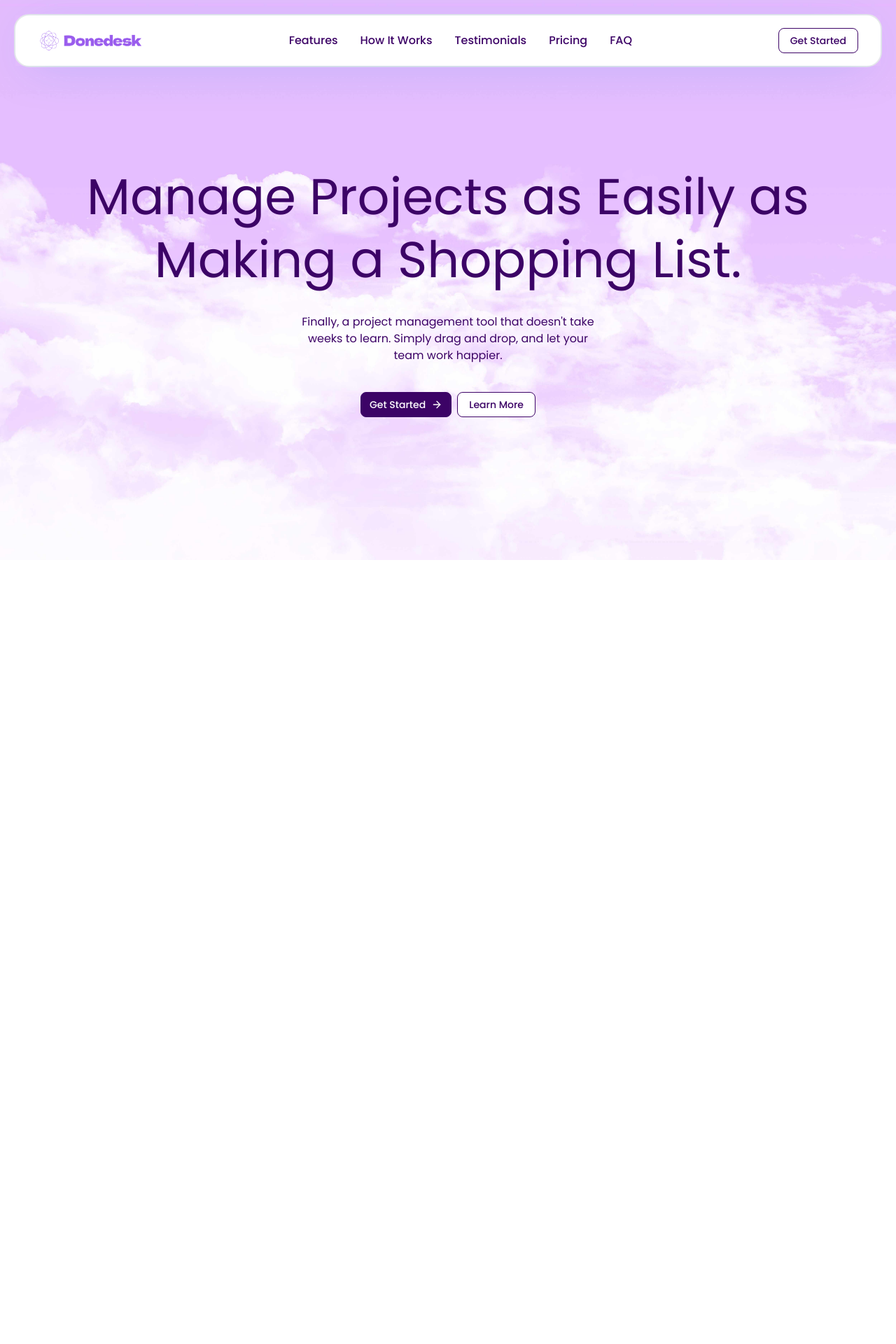
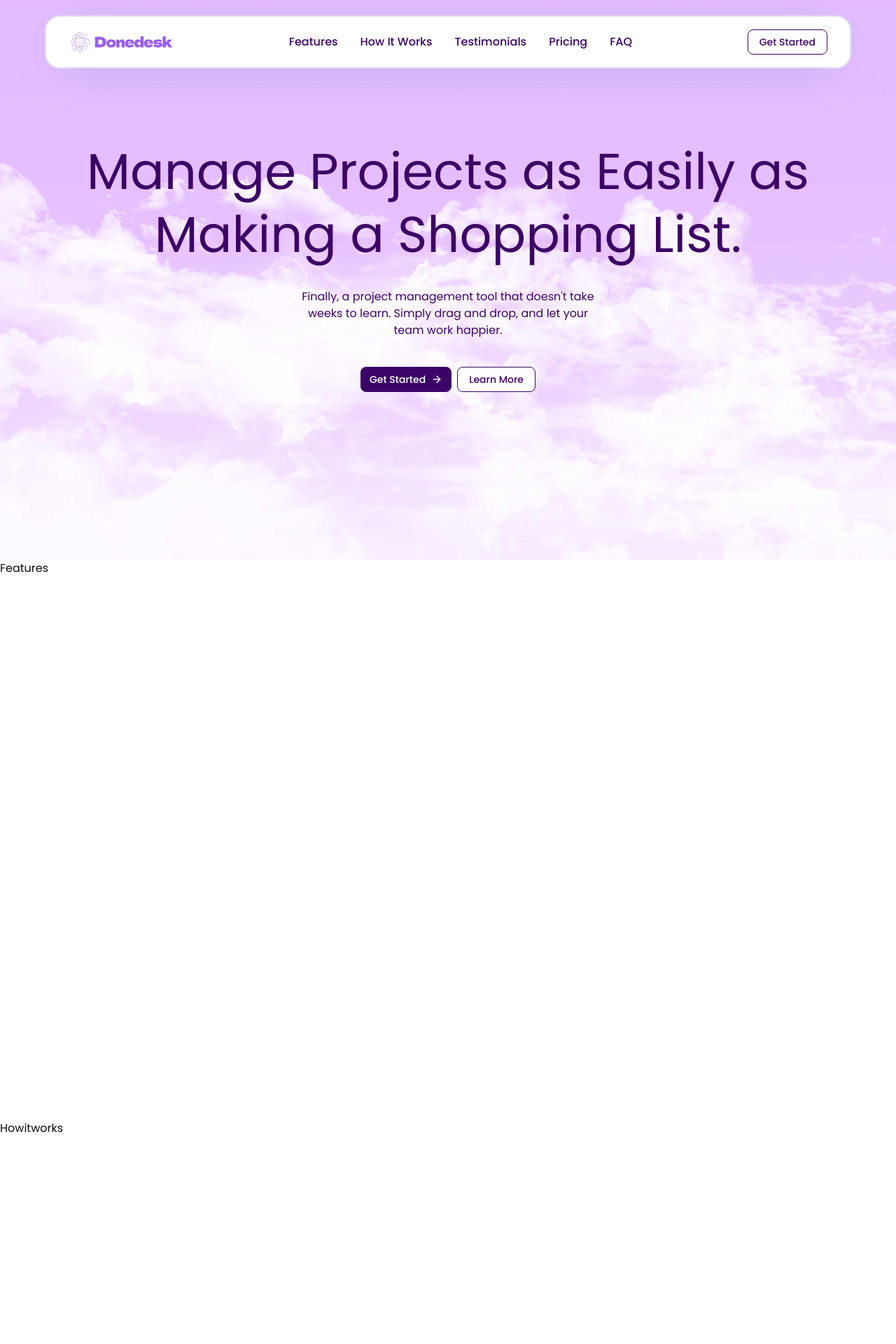
Before and after one commit to zeads/frontent-project-management-app, a Next.js app: page / in a window 1280 px wide. Shown: the top 1920 px of the page at 70% size. Before the commit the page ends 800 px from the top, so only its background shows below. Built offline with nearby package versions, Linux system fonts and the light colour scheme.

Commit message:
fix: navbar

```diff
--- a/app/layout.tsx
+++ b/app/layout.tsx
@@ -1,7 +1,8 @@
 import type { Metadata } from "next";
 import { Poppins } from "next/font/google";
 import "./globals.css";
-// import Navbar from "@/components/layout/Navbar";
+import Navbar from "@/components/layout/Navbar";
+import Footer from "@/components/layout/Footer";
 
 const poppins = Poppins({
   subsets: ["latin"],
@@ -25,9 +26,12 @@ export default function RootLayout({
 }>) {
   return (
     <html lang="en">
-      <body className={`${poppins.className} antialiased`}>
-        {/* <Navbar /> */}
+      <body
+        className={`${poppins.className} antialiased flex flex-col min-h-screen`}
+      >
+        <Navbar />
         {children}
+        <Footer />
       </body>
     </html>
   );
--- a/app/page.tsx
+++ b/app/page.tsx
@@ -1,11 +1,22 @@
 // import Navbar from "@/components/layout/Navbar";
 
+import Faq from "@/components/layout/Faq";
+import Features from "@/components/layout/Features";
+import Footer from "@/components/layout/Footer";
 import HomePage from "@/components/layout/HomePage";
+import Howitworks from "@/components/layout/Howitworks";
+import Pricing from "@/components/layout/Pricing";
+import Testimonials from "@/components/layout/Testimonials";
 
 export default function Home() {
   return (
     <div>
       <HomePage />
+      <Features />
+      <Howitworks />
+      <Pricing />
+      <Testimonials />
+      <Faq />
     </div>
   );
 }
--- /dev/null
+++ b/components/layout/Faq.tsx
@@ -0,0 +1,3 @@
+export default function Faq() {
+  return <div className="h-screen">Faq</div>;
+}
--- /dev/null
+++ b/components/layout/Features.tsx
@@ -0,0 +1,3 @@
+export default function Features() {
+  return <section className="h-screen">Features</section>;
+}
--- /dev/null
+++ b/components/layout/Footer.tsx
@@ -0,0 +1,7 @@
+export default function Footer() {
+  return (
+    <footer className="container mx-auto bg-white border-t border-slate-200 py-8 px-5 mt-20">
+      Footer
+    </footer>
+  );
+}
--- a/components/layout/HomePage.tsx
+++ b/components/layout/HomePage.tsx
@@ -1,12 +1,12 @@
 import { ArrowRight } from "lucide-react";
 import { Button } from "../ui/button";
-import Navbar from "./Navbar";
+// import Navbar from "./Navbar";
 
 export default function HomePage() {
   return (
-    <section className="h-screen bg-[url('/purple_sky.jpg')] bg-cover bg-center">
-      <Navbar />
-      <div className="flex flex-col items-center justify-center my-10 lg:pt-20">
+    <section className="h-screen bg-[url('/purple_sky.jpg')] bg-cover bg-center -mt-15">
+      {/* <Navbar /> */}
+      <div className="flex flex-col items-center justify-center pt-40 lg:pt-50">
         <h1 className="text-7xl text-purple-950 max-w-6xl text-center mb-8 leading-tight">
           Manage Projects as Easily as Making a Shopping List.
         </h1>
--- /dev/null
+++ b/components/layout/Howitworks.tsx
@@ -0,0 +1,3 @@
+export default function Howitworks() {
+  return <div className="h-screen">Howitworks</div>;
+}
--- a/components/layout/Navbar.tsx
+++ b/components/layout/Navbar.tsx
@@ -17,8 +17,8 @@ export default function Navbar() {
   ];
 
   return (
-    <div className="sticky top-0 z-50 flex items-center">
-      <nav className="bg-white border-2 rounded-3xl m-5 border-gray-200 w-full z-50 ">
+    <div className="flex items-center justify-center mt-15">
+      <nav className="bg-white border-2 rounded-3xl m-5 border-gray-200 w-full lg:w-6xl z-50 fixed ">
         <div className="max-w-7xl mx-auto px-4 sm:px-6 lg:px-8 shadow-[0px_11px_66px_-26px_rgba(59,130,246,0.5)]">
           <div className="flex justify-between h-18 items-center">
             {/* Logo */}
@@ -68,8 +68,8 @@ export default function Navbar() {
                 </div>
                 <div className="px-2 pt-2 pb-3 space-y-1 sm:px-3">
                   <Link
-                    key="portfolio"
-                    href="/portfolio"
+                    key="dashboard"
+                    href="/dashboard"
                     onClick={() => setIsOpen(false)}
                     className="block px-3 py-2 rounded-md text-base font-medium text-purple-950 hover:text-purple-600 hover:bg-gray-50"
                   >
@@ -81,8 +81,8 @@ export default function Navbar() {
 
             <div className="hidden lg:flex space-x-8">
               <Link
-                key="portfolio"
-                href="/portfolio"
+                key="dashboard"
+                href="/dashboard"
                 className=" flex gap-2 items-center"
               >
                 <Button className="bg-white border text-purple-950 border-purple-950 hover:text-white hover:bg-purple-950 transition-colors font-medium">
--- /dev/null
+++ b/components/layout/Pricing.tsx
@@ -0,0 +1,3 @@
+export default function Pricing() {
+  return <div className="h-screen">Pricing</div>;
+}
--- /dev/null
+++ b/components/layout/Testimonials.tsx
@@ -0,0 +1,3 @@
+export default function Testimonials() {
+  return <div className="h-screen">Testimonials</div>;
+}
```
